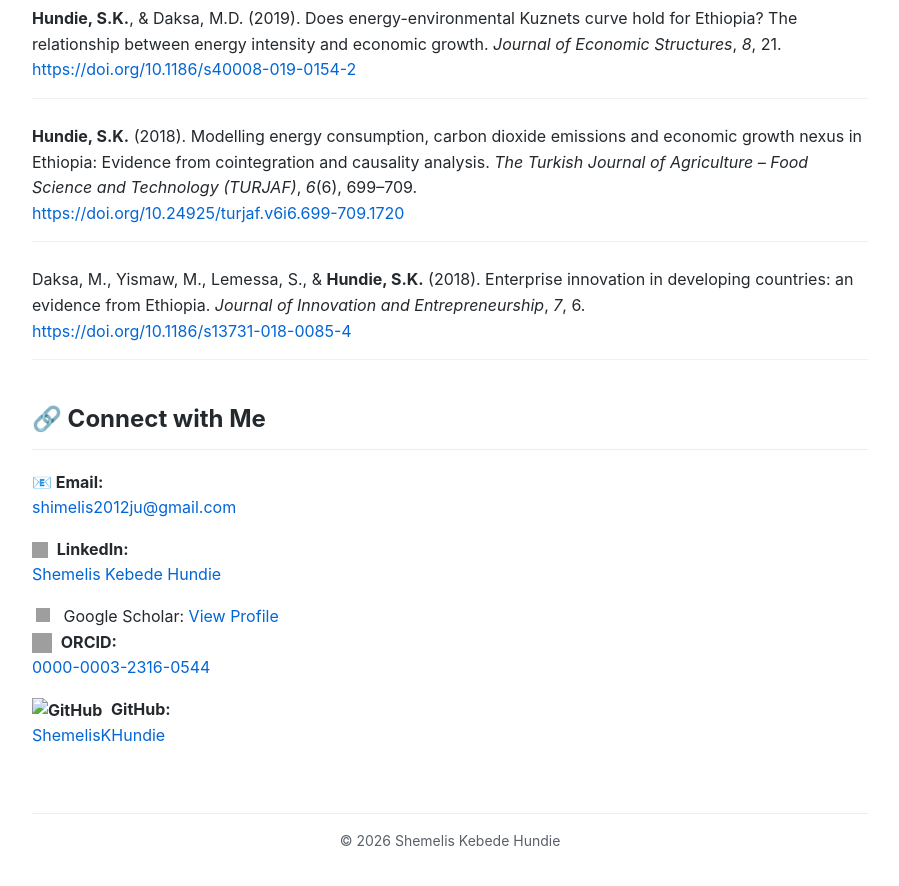
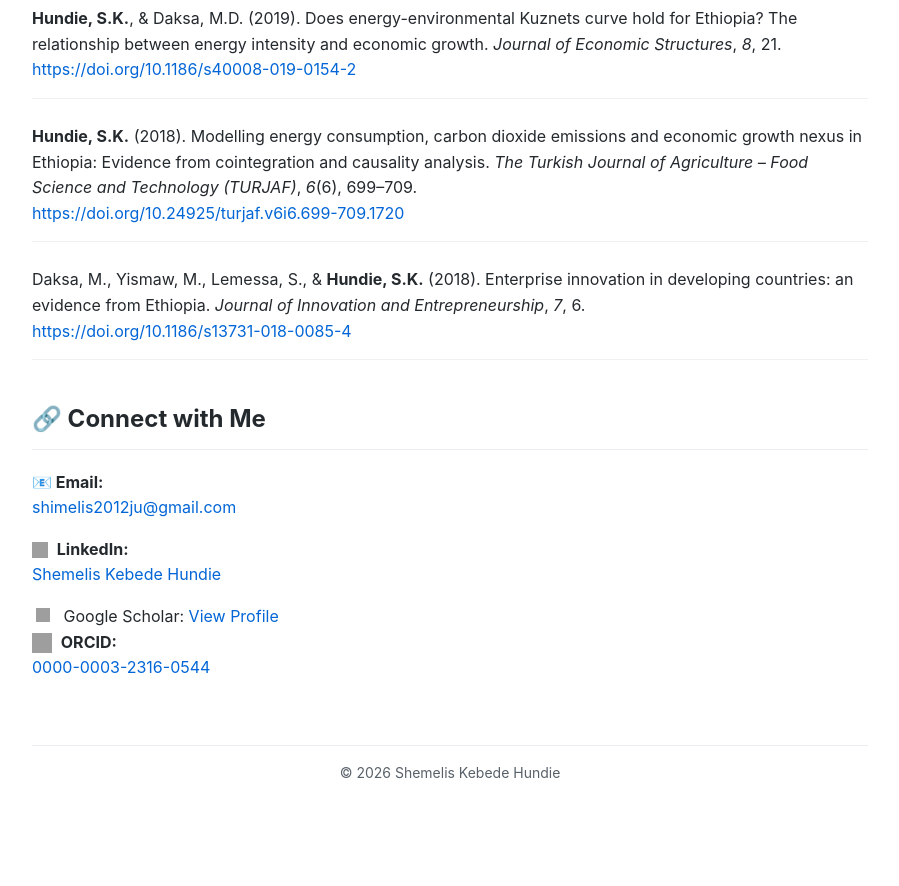
Before and after one commit to ShemelisKHundie/ShemelisKHundie.github.io, a Jekyll site: the page built from index.md, in a window 1280 px wide and 900 px high, scrolled down 2469 px. Shown: the top 886 px of the window, without its empty margins (190-1089 px from the left). Built offline with Jekyll 4.4.1, drawn with Linux system fonts in a browser that asks for light colours; after the commit the page ends 3301 px from its top, so only the background shows below that; grey boxes are pictures that could not be loaded.

Commit message:
Update index.md

```diff
--- a/index.md
+++ b/index.md
@@ -155,8 +155,3 @@ Google Scholar:
   <div style="flex: 1; min-width: 200px;">
     <p><strong><img src="https://orcid.org/assets/vectors/orcid.logo.icon.svg" alt="ORCID" style="width: 20px; height: 20px; vertical-align: middle; margin-right: 5px;"> ORCID:</strong><br>
     <a href="https://orcid.org/0000-0003-2316-0544" target="_blank">0000-0003-2316-0544</a></p>
-
-    <p><strong><img src="https://github.githubassets.com/favicons/favicon.svg" alt="GitHub" style="width: 16px; height: 16px; vertical-align: middle; margin-right: 5px;"> GitHub:</strong><br>
-    <a href="https://github.com/ShemelisKHundie" target="_blank">ShemelisKHundie</a></p>
-  </div>
-</div>
```
